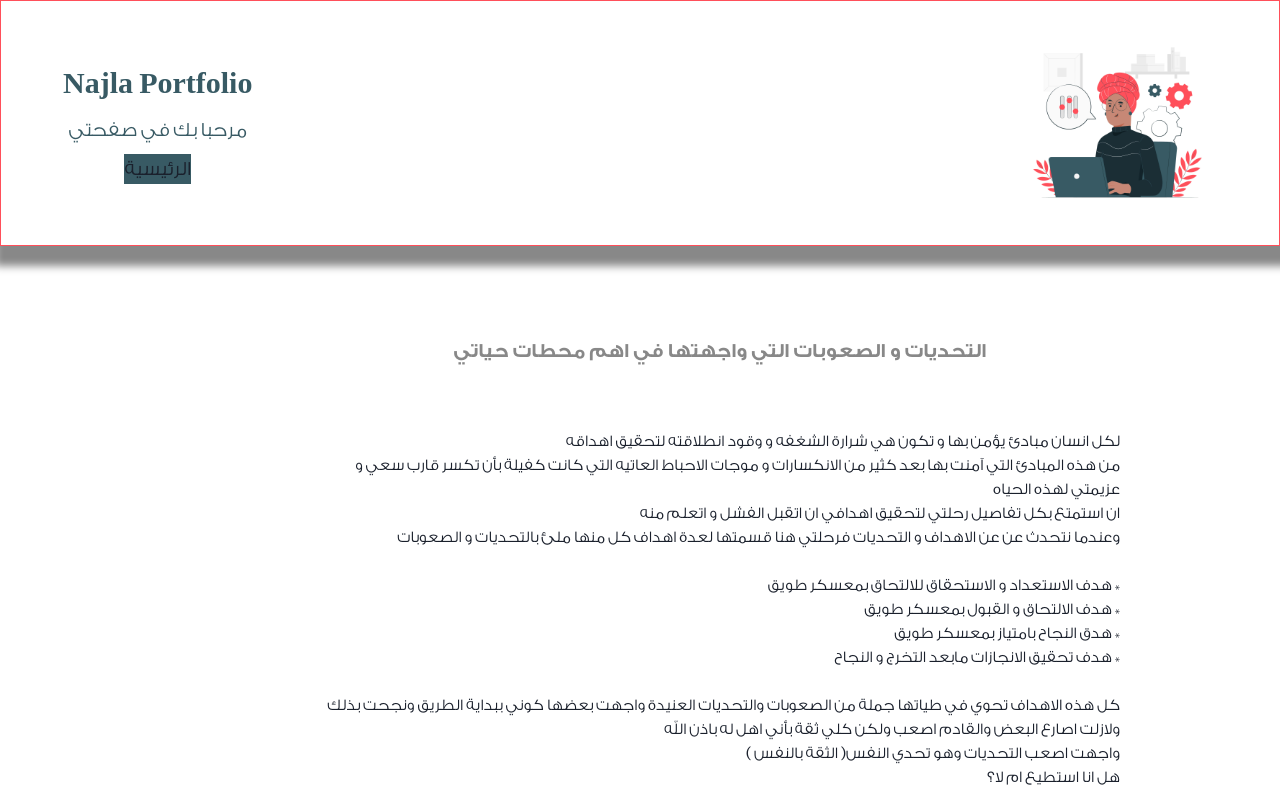
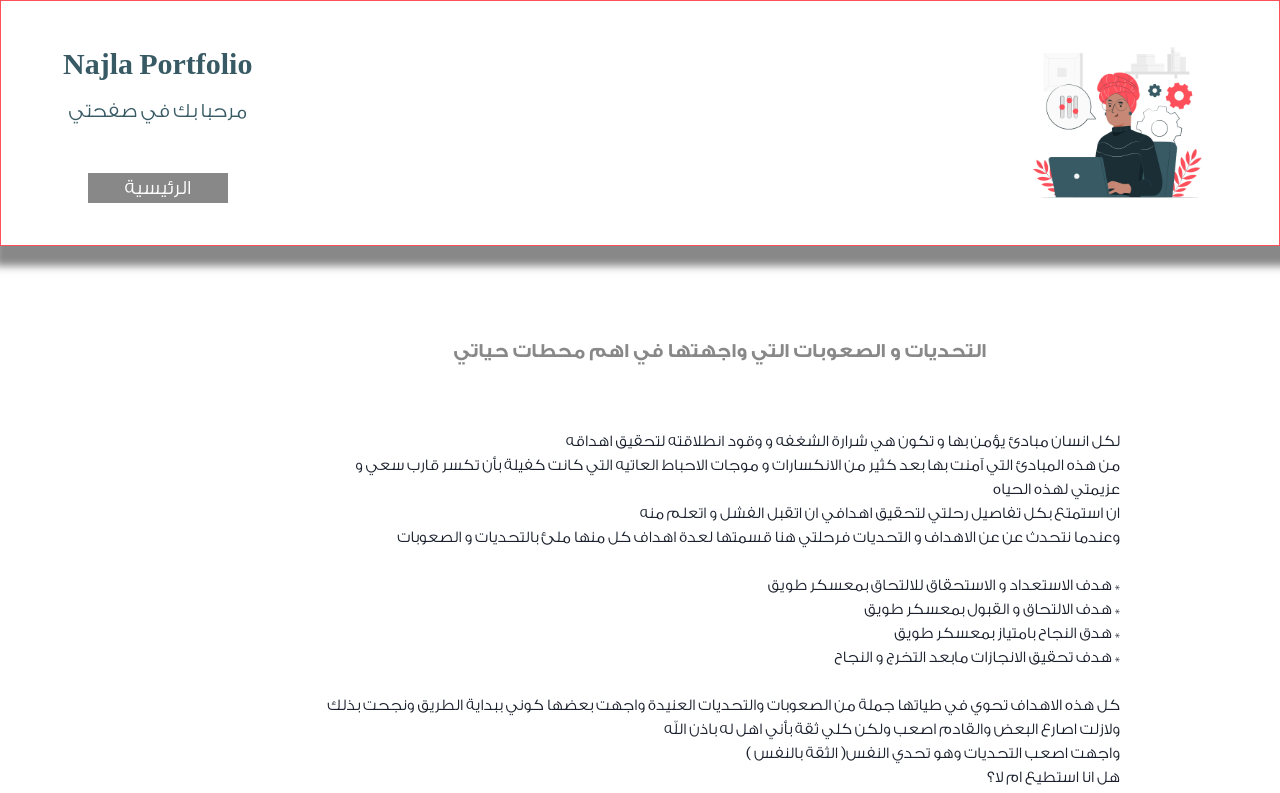
Before and after one commit to naj55/AboutMe-Najla, a React (Vite) app in the folder vite-project/: page /AboutMe in a window 1280 px wide. Shown: the top 793 px of the page. Built offline with nearby package versions, Linux system fonts and the light colour scheme.

Commit message:
Update About.jsx

```diff
--- a/vite-project/src/components/About.jsx
+++ b/vite-project/src/components/About.jsx
@@ -15,8 +15,9 @@ export default function About() {
 
                         <Heading as="h1" id="title" color="#385A64" >Najla Portfolio</Heading>
                         <Text id="welcome" color="#385A64">مرحبا بك في صفحتي</Text>
+                        <br></br>
                         <Box>
-                            <Button variant='solid' bg='#385A64' color="gray.400" onClick={() => Navigate('/')}>
+                            <Button variant='solid' bg='#888888' border="2em" color="#fff" w="7em" onClick={() => Navigate('/')}>
                                 الرئيسية
 
                             </Button>
```
